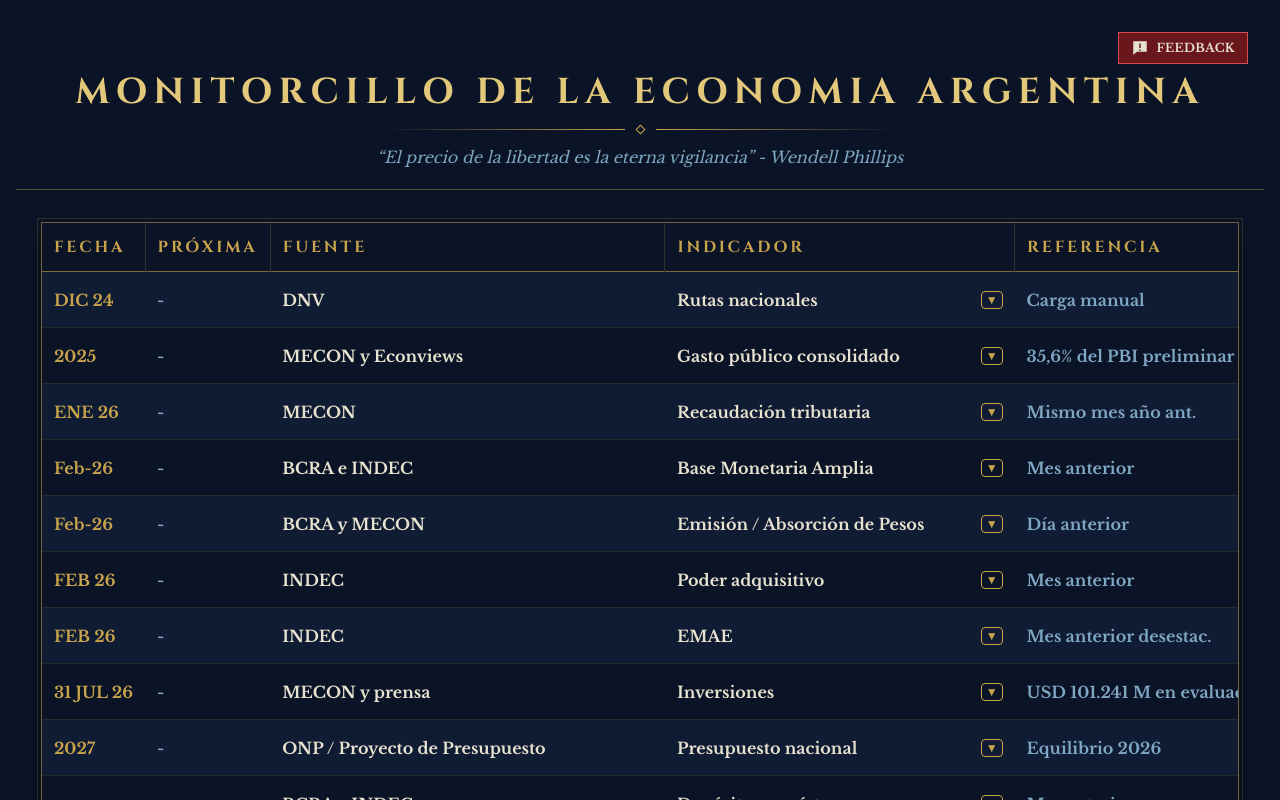
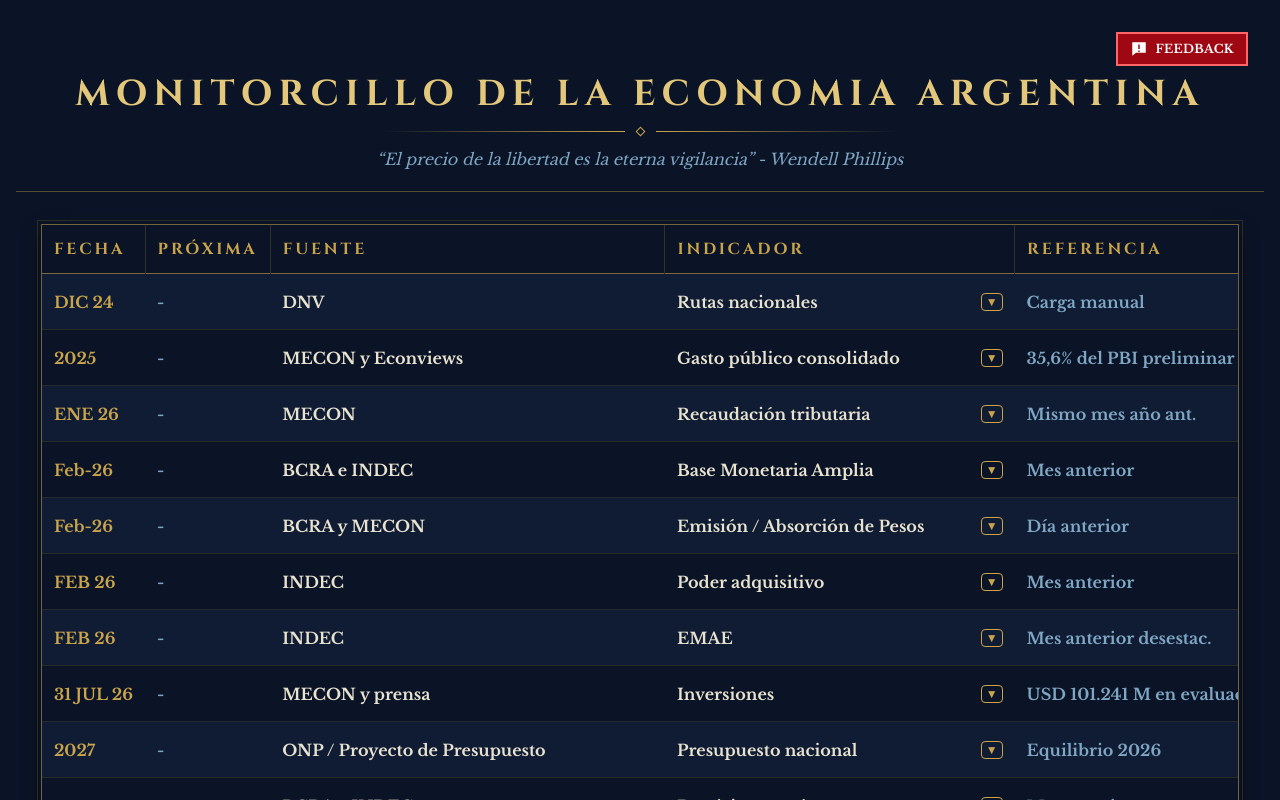
Before and after one commit to Fierillo/monitorcillo, a Next.js app: page / in a window 1280 px wide. Shown: the top 800 px of the page. Built offline with nearby package versions, Linux system fonts and the light colour scheme; no server answers; the database is empty.

Commit message:
fix: restore the bold red feedback button from the approved design

```diff
--- a/src/components/FeedbackButton.tsx
+++ b/src/components/FeedbackButton.tsx
@@ -59,7 +59,7 @@ export default function FeedbackButton({ context }: { context: FeedbackContext }
                     setStatus('');
                     setIsOpen(true);
                 }}
-                className="no-capture inline-flex items-center justify-center gap-2 border border-red-400/70 bg-red-900/80 px-3 py-1.5 text-xs font-bold uppercase tracking-wide text-imperial-ivory transition-colors hover:bg-red-700"
+                className="no-capture inline-flex items-center justify-center gap-2 border-2 border-red-400 bg-red-800 px-3 py-1.5 text-xs font-bold uppercase tracking-wide text-white transition-colors hover:bg-red-700"
                 aria-label="Enviar feedback"
             >
                 <FeedbackIcon />
```
Also changed, not shown: 1 other file (tests, documents, lock files or other folders).
